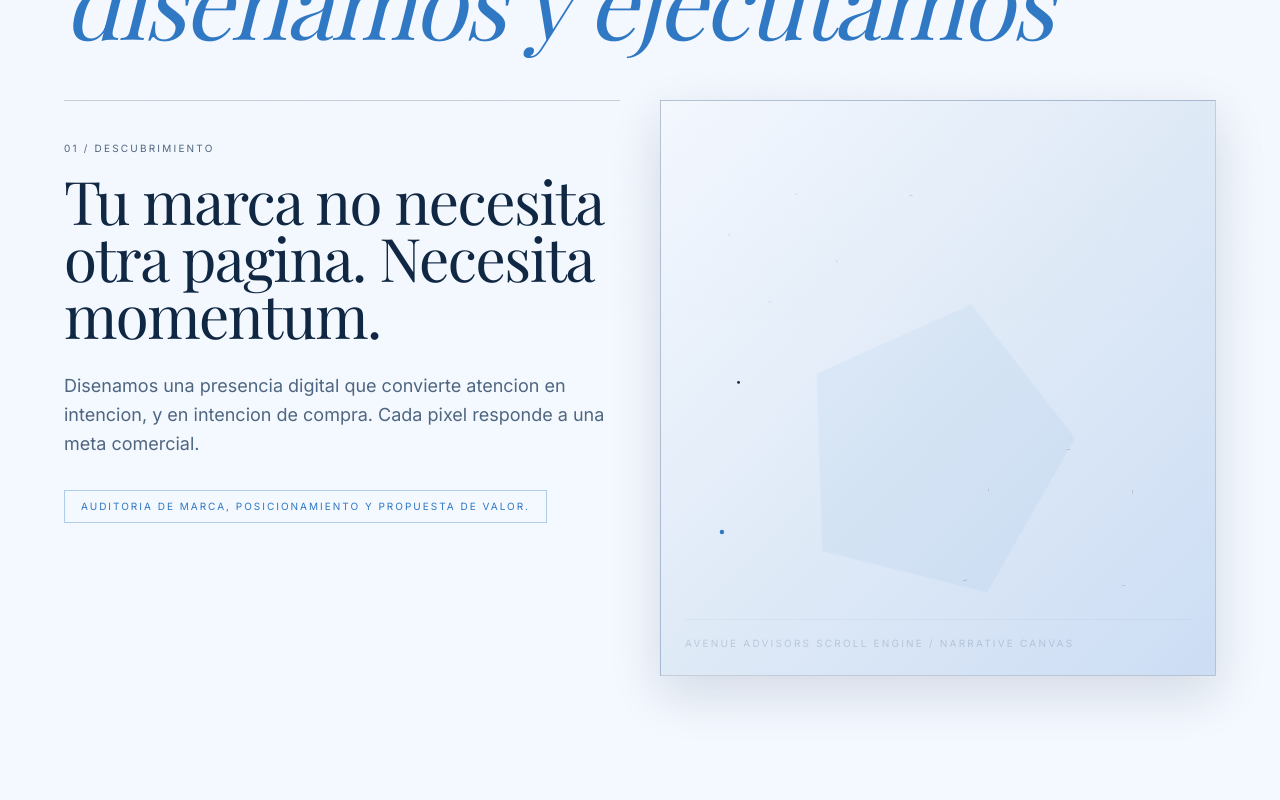
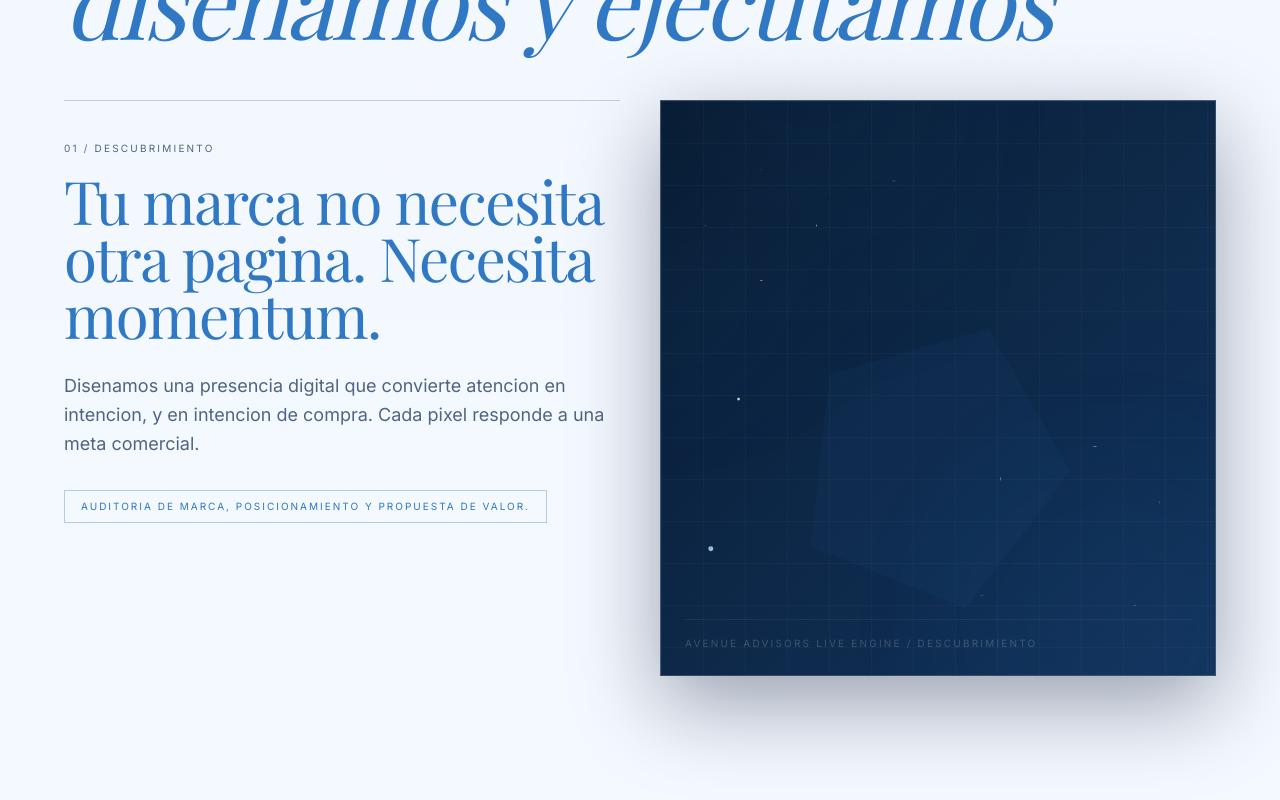
Before and after one commit to Avenue-Advisors/website, a Next.js app: page / in a window 1280 px wide. Shown: the part 480-1280 px from the top of the page. Built offline with nearby package versions, Linux system fonts and the light colour scheme.

Commit message:
Enhance scroll stage with chapter reactive visual engine

```diff
--- a/src/components/StoryFlow.tsx
+++ b/src/components/StoryFlow.tsx
@@ -1,7 +1,7 @@
 "use client";
 
-import { useRef } from "react";
-import { motion, useScroll, useTransform } from "framer-motion";
+import { useRef, useState } from "react";
+import { motion, useScroll, useTransform, useMotionValueEvent } from "framer-motion";
 import type { MotionValue } from "framer-motion";
 import { useLanguage } from "@/components/LanguageProvider";
 
@@ -68,59 +68,134 @@ const chaptersByLanguage = {
   ],
 } as const;
 
-function PolygonStage({ progress }: { progress: MotionValue<number> }) {
-  const rotateOuter = useTransform(progress, [0, 1], [-8, 22]);
-  const rotateInner = useTransform(progress, [0, 1], [14, -18]);
-  const yLift = useTransform(progress, [0, 1], [50, -70]);
-  const glow = useTransform(progress, [0, 0.5, 1], [0.25, 0.55, 0.3]);
+const chapterThemes = [
+  {
+    accent: "#2F78C4",
+    accentSoft: "rgba(47,120,196,0.22)",
+    backdropA: "#081B32",
+    backdropB: "#12345D",
+  },
+  {
+    accent: "#43A6FF",
+    accentSoft: "rgba(67,166,255,0.24)",
+    backdropA: "#071A2A",
+    backdropB: "#0C4871",
+  },
+  {
+    accent: "#7A95FF",
+    accentSoft: "rgba(122,149,255,0.24)",
+    backdropA: "#111A3A",
+    backdropB: "#2D3E90",
+  },
+  {
+    accent: "#27D4C6",
+    accentSoft: "rgba(39,212,198,0.24)",
+    backdropA: "#072B33",
+    backdropB: "#11616D",
+  },
+] as const;
+
+function PolygonStage({
+  progress,
+  activeChapter,
+  language,
+}: {
+  progress: MotionValue<number>;
+  activeChapter: number;
+  language: "es" | "en";
+}) {
+  const theme = chapterThemes[activeChapter] ?? chapterThemes[0];
+  const rotateOuter = useTransform(progress, [0, 1], [-12, 36]);
+  const rotateInner = useTransform(progress, [0, 1], [22, -30]);
+  const rotateOrbital = useTransform(progress, [0, 1], [0, 220]);
+  const yLift = useTransform(progress, [0, 1], [65, -92]);
+  const scalePulse = useTransform(progress, [0, 0.5, 1], [0.9, 1.18, 0.94]);
+  const glow = useTransform(progress, [0, 0.5, 1], [0.24, 0.74, 0.38]);
   const pathLength = useTransform(progress, [0.1, 0.9], [0, 1]);
+  const spin = useTransform(progress, [0, 1], [0, 210]);
+  const chapterTitle =
+    language === "es"
+      ? ["Descubrimiento", "Sistema", "Escala", "Resultados"][activeChapter] ?? "Descubrimiento"
+      : ["Discovery", "System", "Scale", "Results"][activeChapter] ?? "Discovery";
 
   return (
-    <div className="relative h-full w-full overflow-hidden border border-[#0F2742]/20 bg-gradient-to-br from-[#F4F8FF] via-[#DFEAF7] to-[#CCDDF4] shadow-[0_18px_48px_rgba(15,39,66,0.14)]">
+    <div
+      className="relative h-full w-full overflow-hidden border border-white/20 shadow-[0_28px_80px_rgba(8,20,42,0.38)]"
+      style={{
+        background: `linear-gradient(135deg, ${theme.backdropA} 0%, ${theme.backdropB} 100%)`,
+      }}
+    >
       <motion.div
-        className="absolute left-1/2 top-1/2 h-[68%] w-[68%] -translate-x-1/2 -translate-y-1/2 border border-[#0F2742]/25"
+        className="absolute -left-[15%] -top-[20%] h-[72%] w-[72%] blur-3xl"
+        style={{
+          rotate: spin,
+          opacity: glow,
+          background: `conic-gradient(from 0deg, ${theme.accentSoft}, transparent 45%, ${theme.accentSoft}, transparent 75%, ${theme.accentSoft})`,
+        }}
+      />
+      <motion.div
+        className="absolute -bottom-[25%] -right-[15%] h-[66%] w-[66%] rounded-full blur-[84px]"
+        style={{
+          scale: scalePulse,
+          opacity: glow,
+          background: theme.accentSoft,
+        }}
+      />
+
+      <div className="absolute inset-0 opacity-20" style={{ backgroundImage: "linear-gradient(rgba(255,255,255,0.14) 1px, transparent 1px), linear-gradient(90deg, rgba(255,255,255,0.14) 1px, transparent 1px)", backgroundSize: "42px 42px" }} />
+
+      <motion.div
+        className="absolute left-1/2 top-1/2 h-[74%] w-[74%] -translate-x-1/2 -translate-y-1/2 border border-white/35"
         style={{
           clipPath: "polygon(50% 0%, 95% 25%, 95% 75%, 50% 100%, 5% 75%, 5% 25%)",
           rotate: rotateOuter,
         }}
       />
       <motion.div
-        className="absolute left-1/2 top-1/2 h-[48%] w-[48%] -translate-x-1/2 -translate-y-1/2 bg-[#2F78C4]/20"
+        className="absolute left-1/2 top-1/2 h-[52%] w-[52%] -translate-x-1/2 -translate-y-1/2"
         style={{
           clipPath: "polygon(50% 0%, 100% 38%, 82% 100%, 18% 100%, 0% 38%)",
+          background: theme.accentSoft,
           rotate: rotateInner,
           y: yLift,
+          scale: scalePulse,
           opacity: glow,
         }}
       />
       <motion.div
-        className="absolute left-[12%] top-[16%] h-28 w-28 border border-[#2F78C4]/45"
+        className="absolute left-[8%] top-[12%] h-28 w-28 border border-white/50"
         style={{
           clipPath: "polygon(50% 0%, 100% 50%, 50% 100%, 0% 50%)",
-          rotate: rotateInner,
+          rotate: rotateOrbital,
         }}
       />
       <motion.div
-        className="absolute bottom-[14%] right-[14%] h-36 w-36 border border-[#0F2742]/25"
+        className="absolute bottom-[12%] right-[10%] h-40 w-40 border border-white/40"
         style={{
           clipPath: "polygon(0% 20%, 60% 0%, 100% 35%, 85% 100%, 25% 85%)",
-          rotate: rotateOuter,
+          rotate: rotateOrbital,
         }}
       />
 
       <svg className="absolute inset-0 h-full w-full" viewBox="0 0 1000 1000" aria-hidden="true">
+        <defs>
+          <linearGradient id="chapter-line" x1="0" y1="0" x2="1" y2="1">
+            <stop offset="0%" stopColor={theme.accent} />
+            <stop offset="100%" stopColor="#ffffff" />
+          </linearGradient>
+        </defs>
         <motion.path
-          d="M110 760 L260 650 L410 700 L540 560 L690 590 L860 440"
+          d="M90 790 L250 640 L390 710 L540 540 L710 620 L900 390"
           fill="none"
-          stroke="#2F78C4"
-          strokeWidth="8"
+          stroke="url(#chapter-line)"
+          strokeWidth="9"
           strokeLinecap="round"
           style={{ pathLength }}
         />
         <motion.path
-          d="M140 490 L280 470 L430 390 L580 430 L740 360 L860 260"
+          d="M140 520 L300 460 L460 360 L620 420 L790 320 L900 210"
           fill="none"
-          stroke="#0F2742"
+          stroke="rgba(255,255,255,0.78)"
           strokeWidth="5"
           strokeLinecap="round"
           style={{ pathLength }}
@@ -128,11 +203,11 @@ function PolygonStage({ progress }: { progress: MotionValue<number> }) {
       </svg>
 
       <motion.div
-        className="absolute bottom-6 left-6 right-6 border-t border-[#0F2742]/15 pt-4"
+        className="absolute bottom-6 left-6 right-6 border-t border-white/25 pt-4"
         style={{ opacity: glow }}
       >
-        <p className="text-[10px] uppercase tracking-[0.22em] text-[#4F6680]">
-          Avenue Advisors Scroll Engine / Narrative Canvas
+        <p className="text-[10px] uppercase tracking-[0.22em] text-white/80">
+          Avenue Advisors Live Engine / {chapterTitle}
         </p>
       </motion.div>
     </div>
@@ -143,9 +218,16 @@ export default function StoryFlow() {
   const rootRef = useRef<HTMLDivElement>(null);
   const { language } = useLanguage();
   const chapters = chaptersByLanguage[language];
+  const [activeChapter, setActiveChapter] = useState(0);
   const { scrollYProgress } = useScroll({
     target: rootRef,
     offset: ["start start", "end end"],
+  });
+
+  useMotionValueEvent(scrollYProgress, "change", (latest) => {
+    const raw = Math.floor(latest * chapters.length);
+    const bounded = Math.max(0, Math.min(chapters.length - 1, raw));
+    setActiveChapter(bounded);
   });
 
   const titleY = useTransform(scrollYProgress, [0, 0.22], [0, -70]);
@@ -153,6 +235,16 @@ export default function StoryFlow() {
 
   return (
     <section ref={rootRef} className="relative border-b border-[#0F2742]/15 pt-32 md:pt-36" aria-label="Narrative scroll experience">
+      <div className="fixed left-0 right-0 top-[72px] z-[55] h-[2px] bg-[#0F2742]/10">
+        <motion.div
+          className="h-full origin-left"
+          style={{
+            scaleX: scrollYProgress,
+            background: chapterThemes[activeChapter]?.accent ?? "#2F78C4",
+          }}
+        />
+      </div>
+
       <div className="lux-container pb-14">
         <motion.p style={{ y: titleY, opacity: titleOpacity }} className="section-label mb-4">
           {language === "es" ? "Avenue Advisors / Historia en Scroll" : "Avenue Advisors / Scroll Story"}
@@ -171,14 +263,19 @@ export default function StoryFlow() {
 
       <div className="lux-container grid gap-12 pb-24 lg:grid-cols-12 lg:gap-10 lg:pb-32">
         <div className="space-y-8 lg:col-span-6">
-          {chapters.map((chapter) => (
+          {chapters.map((chapter, index) => (
             <article
               key={chapter.id}
               id={chapter.id}
-              className="group min-h-[80vh] border-t border-[#0F2742]/20 py-10 md:min-h-[92vh]"
+              className={`group min-h-[80vh] border-t border-[#0F2742]/20 py-10 transition-opacity duration-700 md:min-h-[92vh] ${
+                activeChapter === index ? "opacity-100" : "opacity-50"
+              }`}
             >
               <p className="text-[10px] uppercase tracking-[0.22em] text-[#4F6680]">{chapter.label}</p>
-              <h2 className="mt-4 max-w-2xl font-[family-name:var(--font-display)] text-4xl leading-[0.95] tracking-tight text-[#0F2742] sm:text-5xl md:text-6xl">
+              <h2
+                className="mt-4 max-w-2xl font-[family-name:var(--font-display)] text-4xl leading-[0.95] tracking-tight text-[#0F2742] sm:text-5xl md:text-6xl"
+                style={{ color: activeChapter === index ? chapterThemes[index]?.accent : undefined }}
+              >
                 {chapter.title}
               </h2>
               <p className="mt-7 max-w-xl text-base leading-relaxed text-[#4F6680] md:text-lg">{chapter.body}</p>
@@ -191,10 +288,10 @@ export default function StoryFlow() {
 
         <div className="lg:col-span-6">
           <div className="sticky top-24 hidden h-[72vh] lg:block">
-            <PolygonStage progress={scrollYProgress} />
+            <PolygonStage progress={scrollYProgress} activeChapter={activeChapter} language={language} />
           </div>
           <div className="mt-3 h-[50vh] lg:hidden">
-            <PolygonStage progress={scrollYProgress} />
+            <PolygonStage progress={scrollYProgress} activeChapter={activeChapter} language={language} />
           </div>
         </div>
       </div>
```
